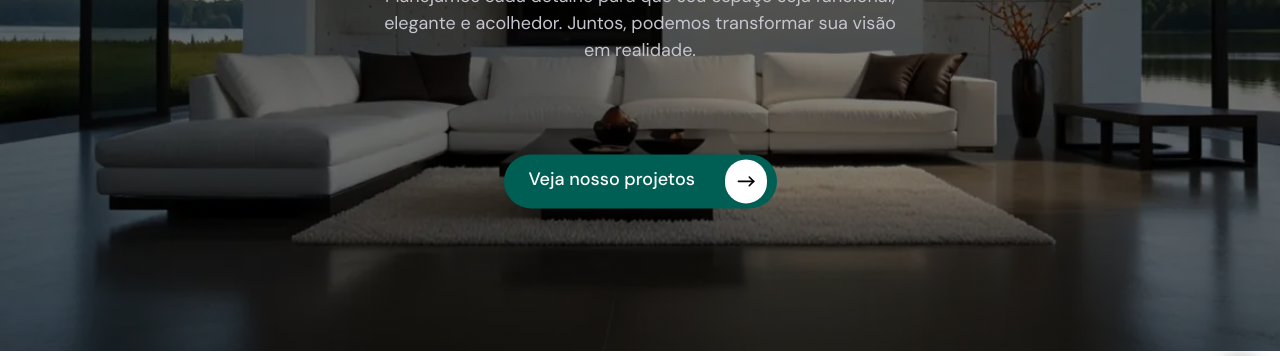
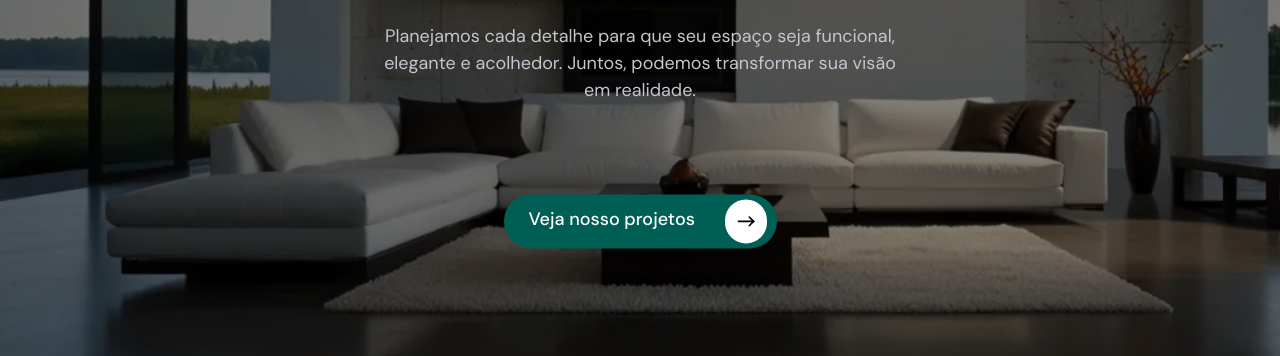
Before and after one commit to wagstalos/template-arquiteto, a website: page index.html in a window 1280 px wide. Shown: the part 369-725 px from the top of the page. Drawn offline with Linux system fonts and the light colour scheme.

Commit message:
fix hero height

```diff
--- a/scss/_home.scss
+++ b/scss/_home.scss
@@ -1,6 +1,6 @@
 .s-hero {
     background-image: linear-gradient(rgba(0, 0, 0, 0.5), rgba(0, 0, 0, 0.5)), url("../img/interior-hero2.webp");
-    height: 90vh;
+    height: 100vh;
     // background-position: center;
     background-repeat: no-repeat;
     background-size: cover;
@@ -85,8 +85,6 @@
             justify-content: space-between;
             width: 70%;
             font-size: 1.8rem;
-            // padding: 1.6rem 4rem;
-
             margin-top: 30px;
         }
     }
```
Also changed, not shown: css/main.css.
